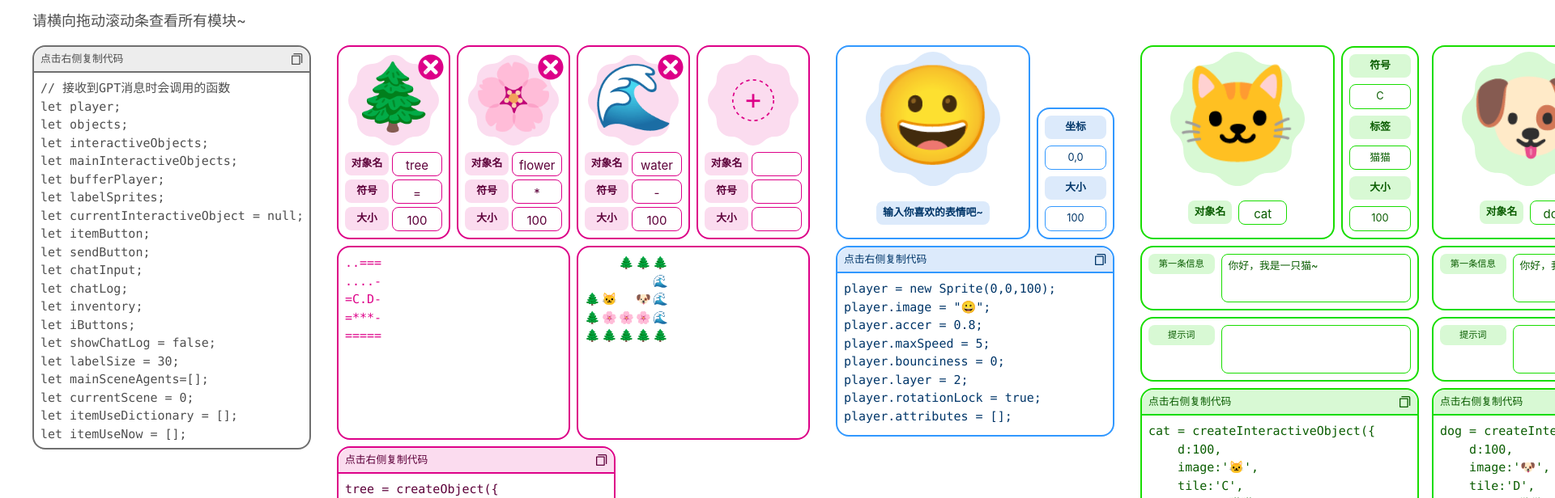
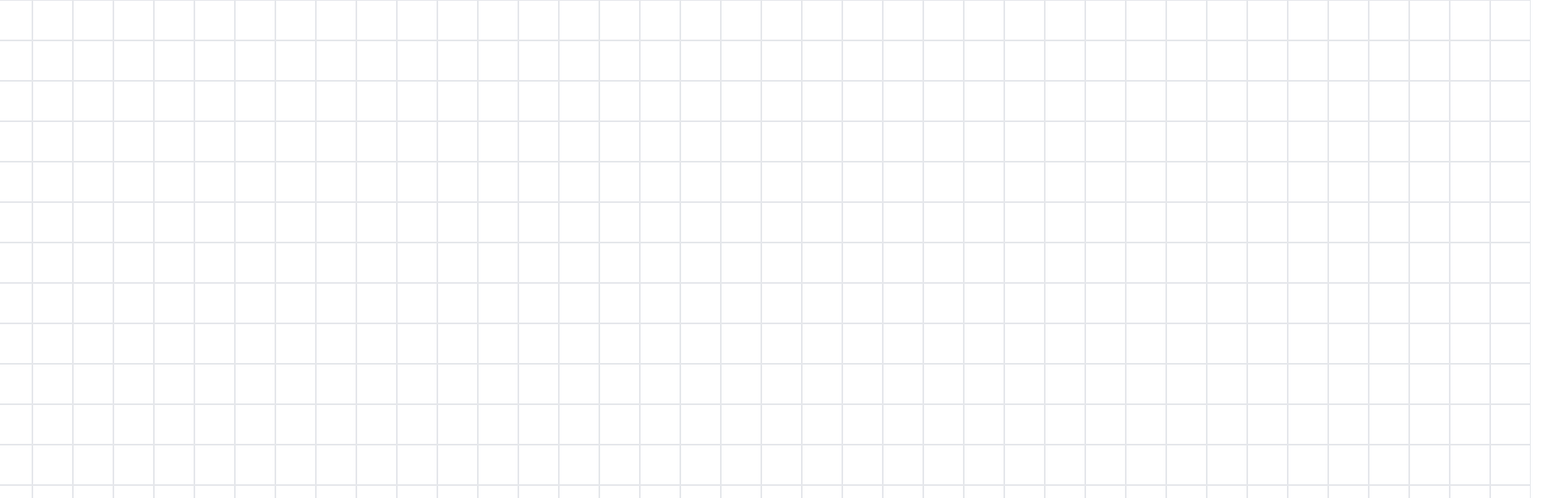
Before and after one commit to WoodAsh2501/AVG-Helper, a Vue app: page / in a window 1280 px wide. Shown: the top 616 px of the page at 81% size, 1920 px wide, since content can reach past the window. Built offline with nearby package versions, Linux system fonts and the light colour scheme.

Commit message:
✨ feat(app): add grid

```diff
--- a/src/App.vue
+++ b/src/App.vue
@@ -1,58 +1,22 @@
 <script>
-import { playerAttrs } from './store';
-import { npcAttrs } from './store';
-import ColorTheme from './assets/colorTheme.json';
+export default {
 
-import MapPanel from './components/mapPanel.vue';
-import NpcPanel from './components/npcPanel.vue';
-import PlayerPanel from './components/playerPanel.vue';
-
-import CodeBefore from './components/code/codeBefore.vue';
-import CodeAfter from './components/code/codeAfter.vue';
-import MainCodeSnippet from './components/mainCodeSnippet.vue';
-import NewNpcCard from './components/newNpcCard.vue';
-import CodeMain from './components/code/codeMain.vue';
-
-export default {
-    data() {
-        return {
-            playerAttrs,
-            npcAttrs,
-            codeSnippetColor: ColorTheme["code"]
-
-        }
-    },
-    components: {
-        PlayerPanel,
-        NpcPanel,
-        MapPanel,
-        NewNpcCard,
-        MainCodeSnippet,
-        CodeBefore,
-        CodeMain,
-        CodeAfter,
-    }
 }
 </script>
+<template>
+<div class="size-full">
+    <div id="gridCanvas" class="absolute size-[2500px] left-1/2 top-1/2 -translate-x-1/2 -translate-y-1/2">
+        <div v-for="i in 2500"
+        class="border"></div>
+    </div>
+</div>
 
-<template>
-    <div class="px-10 text-lg text-[#4E4E4E]">
-        请横向拖动滚动条查看所有模块~
-    </div>
-    <div class="flex mx-auto mt-4 w-fit gap-[2rem] px-10">
-        <MainCodeSnippet class='h-[500px]' :colorTheme="this.codeSnippetColor">
-            <CodeBefore />
-            <CodeMain />
-            <CodeAfter />
-        </MainCodeSnippet>
-        <MapPanel />
-        <PlayerPanel :objectAttrs="playerAttrs" />
-        <div class="flex gap-[1rem]">
-            <div v-for="npcAttr in npcAttrs" class="flex gap-[1rem]">
-                <NpcPanel :objectAttrs="npcAttr" />
-            </div>
-            <NewNpcCard />
-        </div>
+</template>
 
-    </div>
-</template>
+<style>
+#gridCanvas {
+    display: grid;
+    grid-template-columns: repeat(50, 1fr);
+    grid-template-rows: repeat(50, 1fr);
+}
+</style>
--- a/src/assets/main.css
+++ b/src/assets/main.css
@@ -5,16 +5,7 @@
 @tailwind utilities;
 
 body {
+  height: 100%;
   width: 100%;
-  height: 100%;
-  display: flex;
-  justify-content: center;
-  align-items: center;
-  overflow-x: auto;
+  overflow: hidden;
 }
-
-#app {
-  width: 100%;
-  height: fit-content;
-  margin: auto;
-}
```
Also changed, not shown: 1 other file (tests, documents, lock files or other folders).
